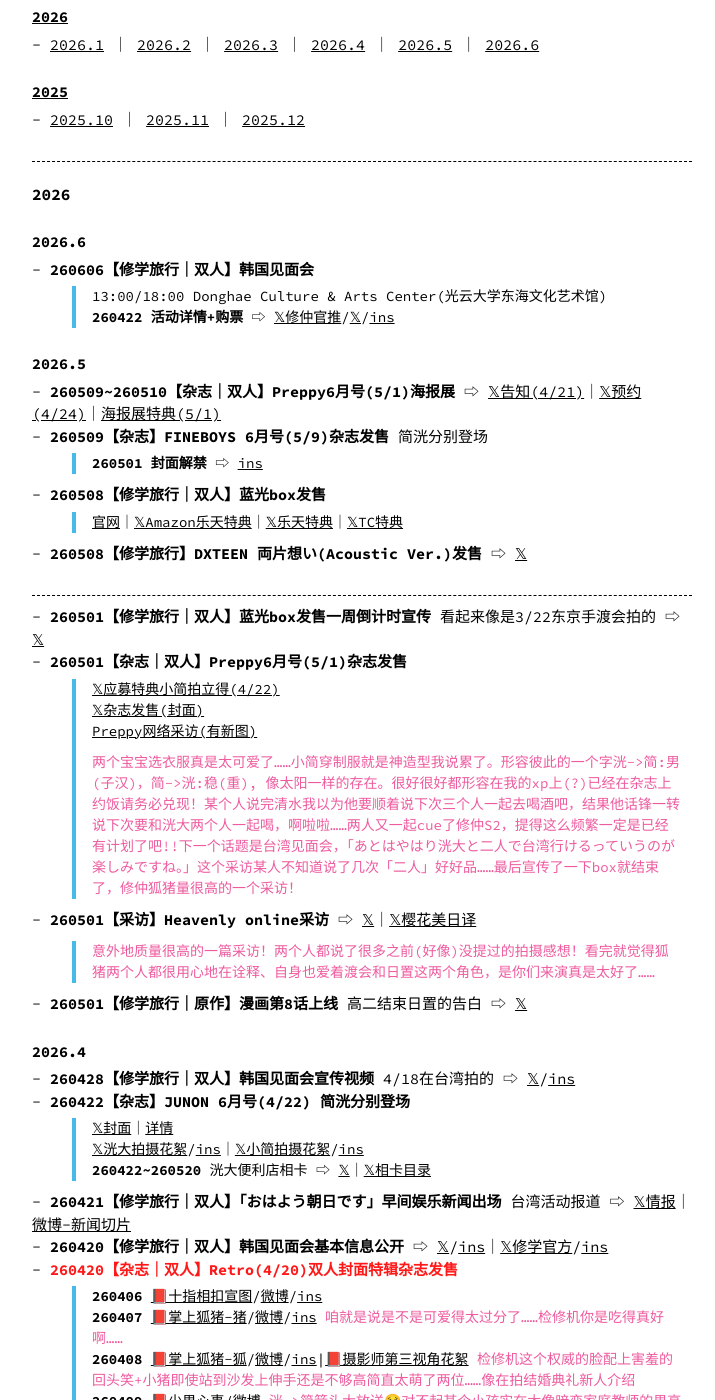
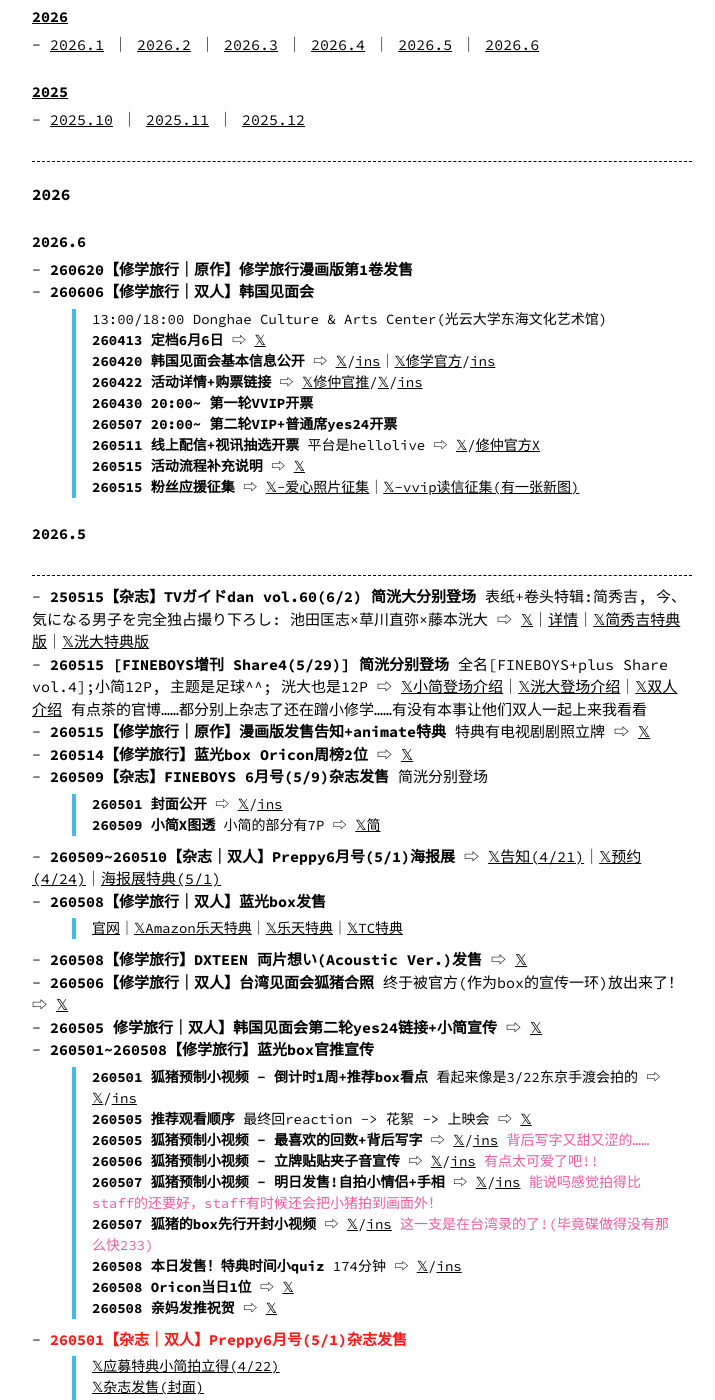
Before and after one commit to eri329/hidekou, a Jekyll site: the page built from index.md, in a window 1280 px wide and 1400 px high, scrolled down 352 px. Shown: the whole window, without its empty margins (278-993 px from the left). Built offline with Jekyll 4.4.1, drawn with Linux system fonts in a browser that asks for light colours; comment, search, counter and statistics services are not loaded; some of the changed text lies outside the part shown.

Commit message:
regular update

```diff
--- a/index.md
+++ b/index.md
@@ -30,24 +30,48 @@ permalink: /
 
 ### 2026.6
 {: #jun2026}
+
+* **260620【修学旅行｜原作】修学旅行漫画版第1卷发售**
 * **260606【修学旅行｜双人】韩国见面会**
     > 13:00/18:00 Donghae Culture & Arts Center(光云大学东海文化艺术馆)
-    > **260422 活动详情+购票** ⇨ [𝕏修仲官推](https://x.com/dramal_abc/status/2046821045337014642)/[𝕏](https://x.com/p_en_kr/status/2046842839217353190)/[ins](https://www.instagram.com/p/DXbLRhplGYD/)
+    > **260413 定档6月6日** ⇨ [𝕏](https://x.com/p_en_kr/status/2043554933086326826)
+    > **260420 韩国见面会基本信息公开** ⇨ [𝕏](https://x.com/p_en_kr/status/2046091508785566019)/[ins](https://www.instagram.com/p/DXV1b54k5LO/)｜[𝕏修学官方](https://x.com/dramal_abc/status/2046096604290240786)/[ins](https://www.instagram.com/p/DXV8mZ1k3f0/)
+    > **260422 活动详情+购票链接** ⇨ [𝕏修仲官推](https://x.com/dramal_abc/status/2046821045337014642)/[𝕏](https://x.com/p_en_kr/status/2046842839217353190)/[ins](https://www.instagram.com/p/DXbLRhplGYD/)
+    > **260430 20:00~ 第一轮VVIP开票**
+    > **260507 20:00~ 第二轮VIP+普通席yes24开票**
+    > **260511 线上配信+视讯抽选开票** 平台是hellolive ⇨ [𝕏](https://x.com/hellolivetv/status/2053762044675956865)/[修仲官方X](https://x.com/dramal_abc/status/2055243136277119390)
+    > **260515 活动流程补充说明** ⇨ [𝕏](https://x.com/p_en_kr/status/2055154202469613665)
+    > **260515 粉丝应援征集** ⇨ [𝕏-爱心照片征集](https://x.com/p_en_kr/status/2055152367058751662)｜[𝕏-vvip读信征集(有一张新图)](https://x.com/p_en_kr/status/2055151367292076107)
 
 ### 2026.5
 {: #may2026}
 
+<div class="line"></div>
+
+* **250515【杂志】TVガイドdan vol.60(6/2) 简洸大分别登场** 表纸+卷头特辑:简秀吉, 今、気になる男子を完全独占撮り下ろし: 池田匡志×草川直弥×藤本洸大 ⇨ [𝕏](https://x.com/TVguidePERSON/status/2055121275002171693)｜[详情](https://zasshi.tv/products/58788/)｜[𝕏简秀吉特典版](https://x.com/TVguidePERSON/status/2055123507663827029)｜[𝕏洸大特典版](https://x.com/TVguidePERSON/status/2055124746052993051)
+* **260515 [FINEBOYS增刊 Share4(5/29)] 简洸分别登场** 全名[FINEBOYS+plus Share vol.4];小简12P, 主题是足球^^; 洸大也是12P ⇨ [𝕏小简登场介绍](https://x.com/FINEBOYS_JP/status/2055105889401762003)｜[𝕏洸大登场介绍](https://x.com/FINEBOYS_JP/status/2055151185766526989)｜[𝕏双人介绍](https://x.com/FINEBOYS_JP/status/2055196484241437041) 有点茶的官博……都分别上杂志了还在蹭小修学……有没有本事让他们双人一起上来我看看
+* **260515【修学旅行｜原作】漫画版发售告知+animate特典** 特典有电视剧剧照立牌 ⇨ [𝕏](https://x.com/BeLuckbunko/status/2055095765207486748)
+* **260514【修学旅行】蓝光box Oricon周榜2位** ⇨ [𝕏](https://x.com/dramal_abc/status/2054853508369969153)
+* **260509【杂志】FINEBOYS 6月号(5/9)杂志发售** 简洸分别登场
+    > **260501 封面公开** ⇨ [𝕏](https://x.com/hinode_pub/status/2050175903460954559)/[ins](https://www.instagram.com/p/DXy19O3jTa-/)
+    > **260509 小简X图透** 小简的部分有7P ⇨ [𝕏简](https://x.com/kan_hideyoshi/status/2052950666172346742)
 * **260509~260510【杂志｜双人】Preppy6月号(5/1)海报展** ⇨ [𝕏告知(4/21)](https://x.com/preppy_magazine/status/2046529374384746792)｜[𝕏预约(4/24)](https://x.com/preppy_magazine/status/2047616545178653095)｜[海报展特典(5/1)](https://x.com/preppy_magazine/status/2050153258526662911)
-* **260509【杂志】FINEBOYS 6月号(5/9)杂志发售** 简洸分别登场
-    > **260501 封面解禁** ⇨ [ins](https://www.instagram.com/p/DXy19O3jTa-/)
 * **260508【修学旅行｜双人】蓝光box发售**
     > [官网](https://www.asahi.co.jp/schooltrip/goods/)｜[𝕏Amazon乐天特典](https://www.instagram.com/p/DScIVk9E3Vz/)｜[𝕏乐天特典](https://x.com/rakutenbooks/status/2003688028259385648)｜[𝕏TC特典](https://x.com/topcoat_staff/status/2003390122872725832)
 * **260508【修学旅行】DXTEEN 両片想い(Acoustic Ver.)发售** ⇨ [𝕏](https://x.com/official_DXTEEN/status/2048356421943926950)
-
-<div class="line"></div>
-
-* **260501【修学旅行｜双人】蓝光box发售一周倒计时宣传** 看起来像是3/22东京手渡会拍的 ⇨ [𝕏](https://x.com/dramal_abc/status/2050138168066814265)
-* **260501【杂志｜双人】Preppy6月号(5/1)杂志发售**
+* **260506【修学旅行｜双人】台湾见面会狐猪合照** 终于被官方(作为box的宣传一环)放出来了！⇨ [𝕏](https://x.com/dramal_abc/status/2052015206650515560)
+* **260505 修学旅行｜双人】韩国见面会第二轮yes24链接+小简宣传** ⇨ [𝕏](https://x.com/p_en_kr/status/2051527761903395165)
+* **260501~260508【修学旅行】蓝光box官推宣传**
+    > **260501 狐猪预制小视频 - 倒计时1周+推荐box看点** 看起来像是3/22东京手渡会拍的 ⇨ [𝕏](https://x.com/dramal_abc/status/2050138168066814265)/[ins](https://www.instagram.com/reel/DXykyRdBCCW/)
+    > **260505 推荐观看顺序** 最终回reaction -> 花絮 -> 上映会 ⇨ [𝕏](https://x.com/dramal_abc/status/2051633014556238206)
+    > **260505 狐猪预制小视频 - 最喜欢的回数+背后写字** ⇨ [𝕏](https://x.com/dramal_abc/status/2051587705591791677)/[ins](https://www.instagram.com/reel/DX84AfShuSR/) <span>背后写字又甜又涩的……</span>{: .text-pink}
+    > **260506 狐猪预制小视频 - 立牌贴贴夹子音宣传** ⇨ [𝕏](https://x.com/dramal_abc/status/2051950098180120827)/[ins](https://www.instagram.com/reel/DX_c0uOBNPo/) <span>有点太可爱了吧!!</span>{: .text-pink}
+    > **260507 狐猪预制小视频 - 明日发售!自拍小情侣+手相** ⇨ [𝕏](https://x.com/dramal_abc/status/2052312482547724393)/[ins](https://www.instagram.com/reel/DYCBo3chLZm/) <span>能说吗感觉拍得比staff的还要好，staff有时候还会把小猪拍到画面外！</span>{: .text-pink}
+    > **260507 狐猪的box先行开封小视频** ⇨ [𝕏](https://x.com/dramal_abc/status/2052364128640233904)/[ins](https://www.instagram.com/reel/DYCZr0OCS88/) <span>这一支是在台湾录的了!(毕竟碟做得没有那么快233)</span>{: .text-pink}
+    > **260508 本日发售！特典时间小quiz** 174分钟 ⇨ [𝕏](https://x.com/dramal_abc/status/2052584281831297175)/[ins](https://www.instagram.com/reel/DYD9LR6hy6h/)
+    > **260508 Oricon当日1位** ⇨ [𝕏](https://x.com/oricon/status/2052690025721299295)
+    > **260508 亲妈发推祝贺** ⇨ [𝕏](https://x.com/RcNfe37/status/2053461049375105455)
+* **260501【杂志｜双人】Preppy6月号(5/1)杂志发售**{: .text-red}
     > [𝕏应募特典小简拍立得(4/22)](https://x.com/preppy_magazine/status/2046891770701840411)
     > [𝕏杂志发售(封面)](https://www.instagram.com/p/DXxgrEBEk7I/)
     > [Preppy网络采访(有新图)](https://preppyweb.com/article/26576)
```
Also changed, not shown: other parts of index.md (+1 -2 lines), drama.md (+2 -0 lines), solo.md (+13 -7 lines), changelog.md.
